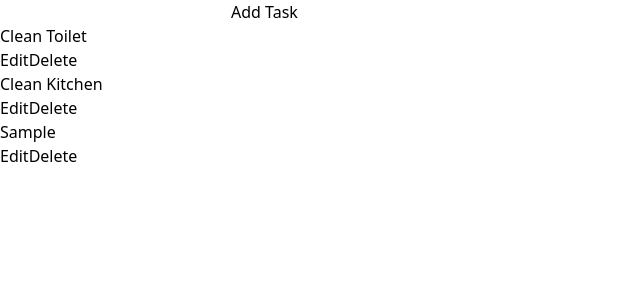
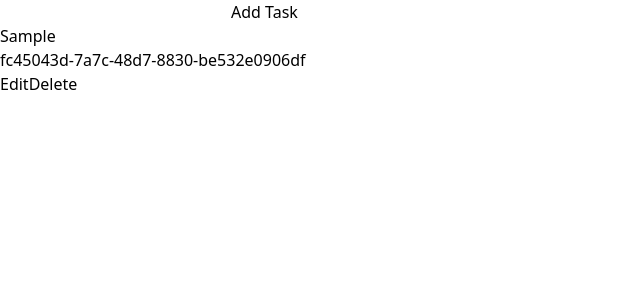
Before and after one commit to bherthchavez/crud-vite-redux, a React (Vite) app: page / in a window 1280 px wide. Both pictures are taken after typing "Sample" into the empty fields and a click on the button "Add Task". Shown: the top 300 px of the page, without its empty margins (0-640 px from the left). Built offline with nearby package versions, Linux system fonts and the light colour scheme.

Commit message:
display id with uuid

```diff
--- a/src/App.jsx
+++ b/src/App.jsx
@@ -12,20 +12,23 @@ function App() {
     id: uuidv4(),
     name: ''
   })
+  console.log(taskList)
 
   const haddleAddTask = () => {
       setValueTask({ id: uuidv4(), name: '' })
       dispatch(addTask(valueTask))
+  }
+
+  const handdleUpdateTask = ()=>{
+    dispatch(updateTask(valueTask))
+    setUpdateId(null)
+    setValueTask({ id: uuidv4(), name: '' })
+    console.log(taskList)
 
   }
 
-  const handdleUpdateTask = ()=>{
-    setValueTask({ id: '', name: '' })
-    dispatch(updateTask(valueTask))
-    setUpdateId(null)
-  }
-
   const handdleEdit = (id, name) => {
+    console.log(id, name)
     setValueTask({ id, name })
     setUpdateId(id)
   }
@@ -38,7 +41,10 @@ function App() {
 
   const renderCardTask = () => taskList.map(task => (
     <div key={task.id} className="flex justify-between p-4 bg-slate-800  rounded">
-      <h1 className="text-gray-300">{task.name} </h1>
+      <div>
+      <h1 className="text-gray-300 text-left text-lg">{task.name} </h1>
+      <p className="text-gray-500 text-left text-xs">{task.id}</p>
+      </div>
       <div className="flex gap-3">
         <button
           onClick={() => handdleEdit(task.id, task.name)}
--- a/src/taskSlice.js
+++ b/src/taskSlice.js
@@ -1,15 +1,6 @@
 import { createSlice } from '@reduxjs/toolkit'
 
-const initialState = [
-    {
-        id: '1',
-        name: 'Clean Toilet'
-    },
-    {
-        id: '2',
-        name: 'Clean Kitchen'
-    }
-]
+const initialState = []
 
 export const taskSlice = createSlice({
     name: 'task',
```
